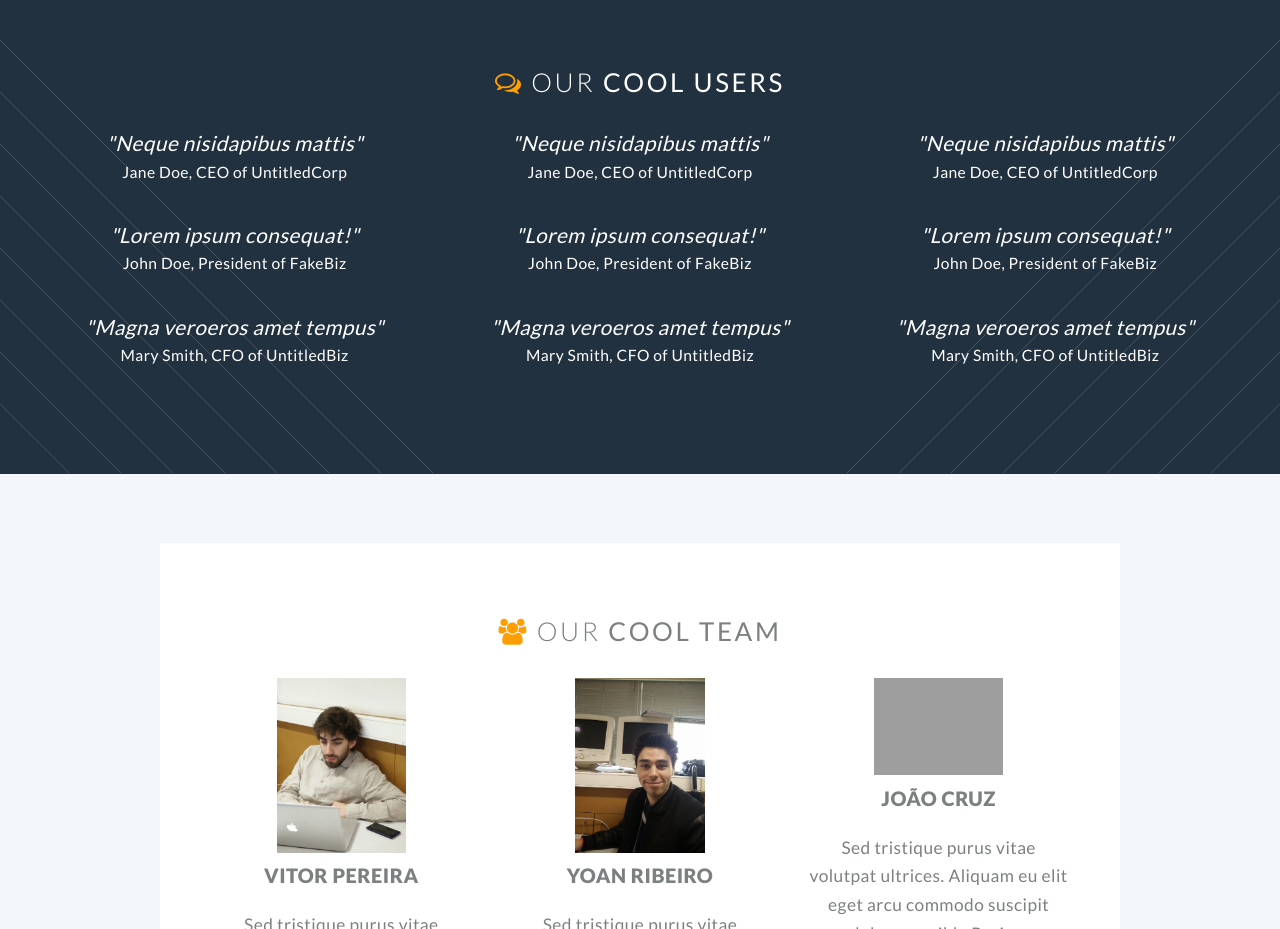
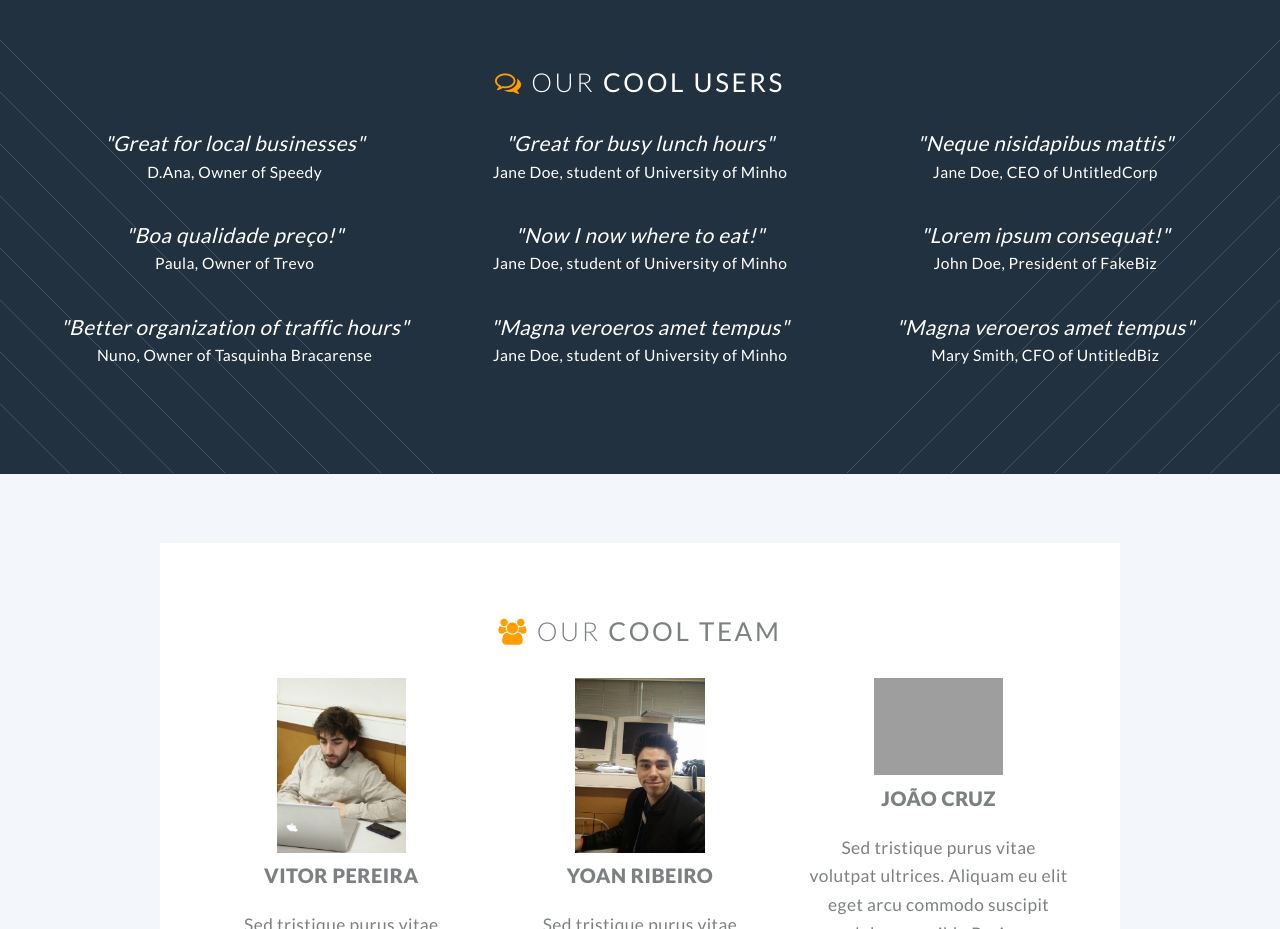
Before and after one commit to weareclap/clap_page, a plain HTML site: page index.html in a window 1280 px wide. Shown: the part 3020-3949 px from the top of the page. Drawn offline with Linux system fonts and the light colour scheme; grey boxes are pictures that could not be loaded.

Commit message:
testemonies

```diff
--- a/index.html
+++ b/index.html
@@ -300,16 +300,16 @@
 
 										<ul class="quote-list">
 											<li>
-												<p>"Neque nisidapibus mattis"</p>
-												<span>Jane Doe, CEO of UntitledCorp</span>
+												<p>"Great for local businesses"</p>
+												<span>D.Ana, Owner of Speedy</span>
 											</li>
 											<li>
-												<p>"Lorem ipsum consequat!"</p>
-												<span>John Doe, President of FakeBiz</span>
+												<p>"Boa qualidade preço!"</p>
+												<span>Paula, Owner of Trevo</span>
 											</li>
 											<li>
-												<p>"Magna veroeros amet tempus"</p>
-												<span>Mary Smith, CFO of UntitledBiz</span>
+												<p>"Better organization of traffic hours"</p>
+												<span>Nuno, Owner of Tasquinha Bracarense</span>
 											</li>
 										</ul>
 									</section>
@@ -323,16 +323,16 @@
 
 										<ul class="quote-list">
 											<li>
-												<p>"Neque nisidapibus mattis"</p>
-												<span>Jane Doe, CEO of UntitledCorp</span>
+												<p>"Great for busy lunch hours"</p>
+												<span>Jane Doe, student of University of Minho</span>
 											</li>
 											<li>
-												<p>"Lorem ipsum consequat!"</p>
-												<span>John Doe, President of FakeBiz</span>
+												<p>"Now I now where to eat!"</p>
+												<span>Jane Doe, student of University of Minho</span>
 											</li>
 											<li>
 												<p>"Magna veroeros amet tempus"</p>
-												<span>Mary Smith, CFO of UntitledBiz</span>
+												<span>Jane Doe, student of University of Minho</span>
 											</li>
 										</ul>
 									</section>
```
